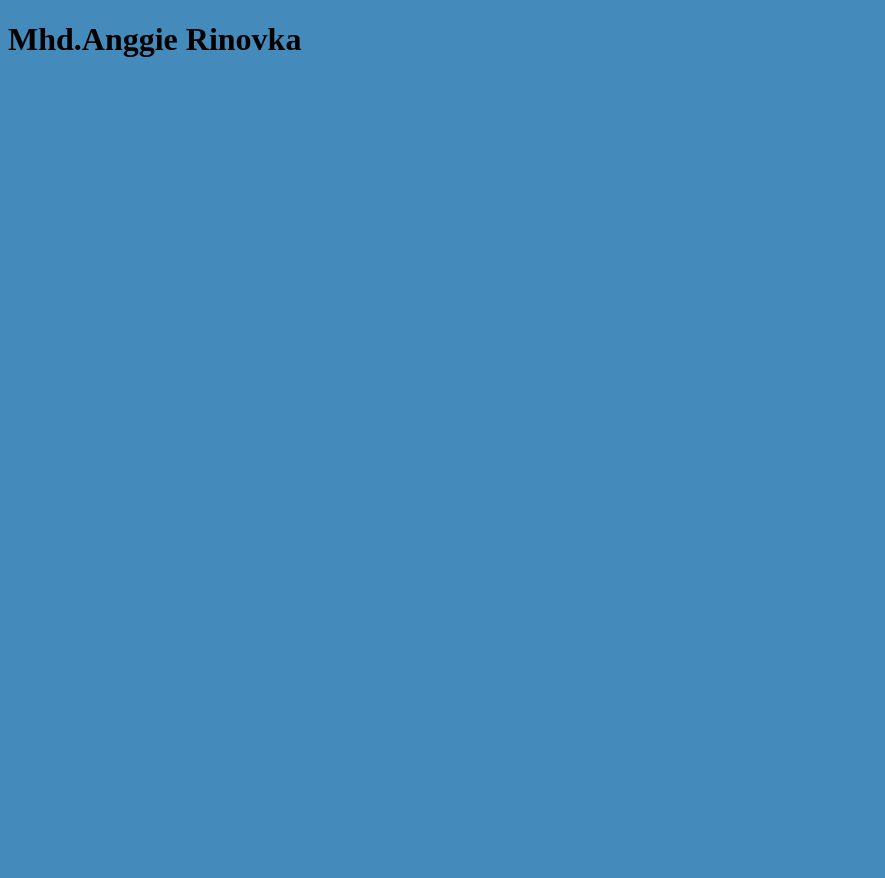
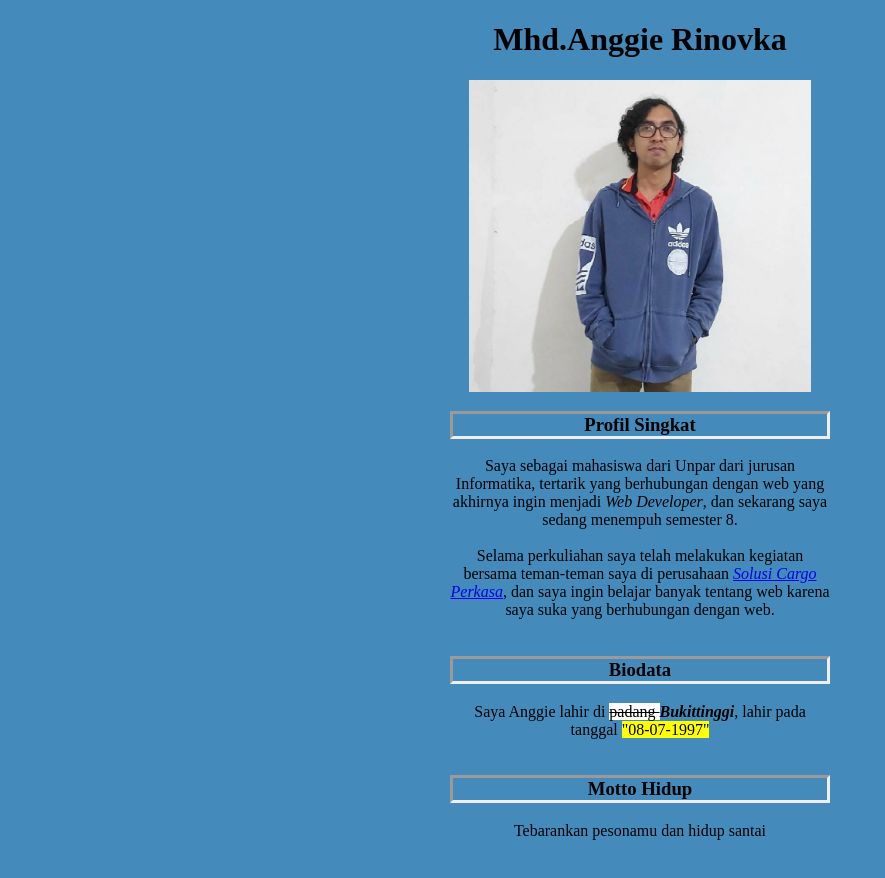
Before and after one commit to MhdAnggieRinovka/MhdAnggieRinovka.github.io, a plain HTML site: page index.html in a window 1280 px wide. Shown: the whole page, without its empty margins (0-885 px from the left). Before the commit the page ends 800 px from the top, so only its background shows below. Drawn offline with Linux system fonts and the light colour scheme.

Commit message:
chnage code

```diff
--- a/index.html
+++ b/index.html
@@ -8,6 +8,27 @@
     <title>CV</title>
 </head>
 <body>
-    <h1>Mhd.Anggie Rinovka</h1>
+    <div id="judul"><h1>Mhd.Anggie Rinovka</h1>
+        <img src="anggie.jpg" alt="photo profile">
+         <h3 id="profil">Profil Singkat</h3>
+         <p>Saya sebagai mahasiswa dari Unpar dari jurusan Informatika, tertarik yang berhubungan dengan web yang
+             akhirnya ingin menjadi <i>Web Developer</i>, dan sekarang saya sedang menempuh semester 8.
+             <br><br>
+             Selama perkuliahan saya telah melakukan kegiatan bersama teman-teman saya di perusahaan <i><a href="https://ekspedisimurahcepat.com ">Solusi Cargo Perkasa</a></i>,
+             dan saya ingin belajar banyak tentang web karena saya suka yang berhubungan dengan web.
+             <br><br>
+         </p>
+         <h3 id="biodata">Biodata</h3>
+         <p>
+             Saya Anggie lahir di <del> padang </del> <b><i>Bukittinggi</i></b>, lahir pada tanggal <mark>"08-07-1997"</mark>
+             <br><br>
+         </p>
+         <h3 id="motto">Motto Hidup</h3>
+           <blockquote >
+               Tebarankan pesonamu dan hidup santai
+           </blockquote>
+            <br><br>
+    </div>
+
 </body>
 </html>
--- a/style.css
+++ b/style.css
@@ -1,3 +1,29 @@
 body {
   background-color: rgb(68, 139, 187);
 }
+#judul {
+  text-align: center;
+  width: 30%;
+  margin: auto;
+}
+img {
+  width: 90%;
+  margin-left: auto;
+  margin-right: auto;
+  display: block;
+}
+
+#profil {
+  border-style: inset;
+}
+#biodata {
+  border-style: inset;
+}
+
+del {
+  background-color: white;
+}
+
+#motto {
+  border-style: inset;
+}
```
Also changed, not shown: anggie.jpg (added).
